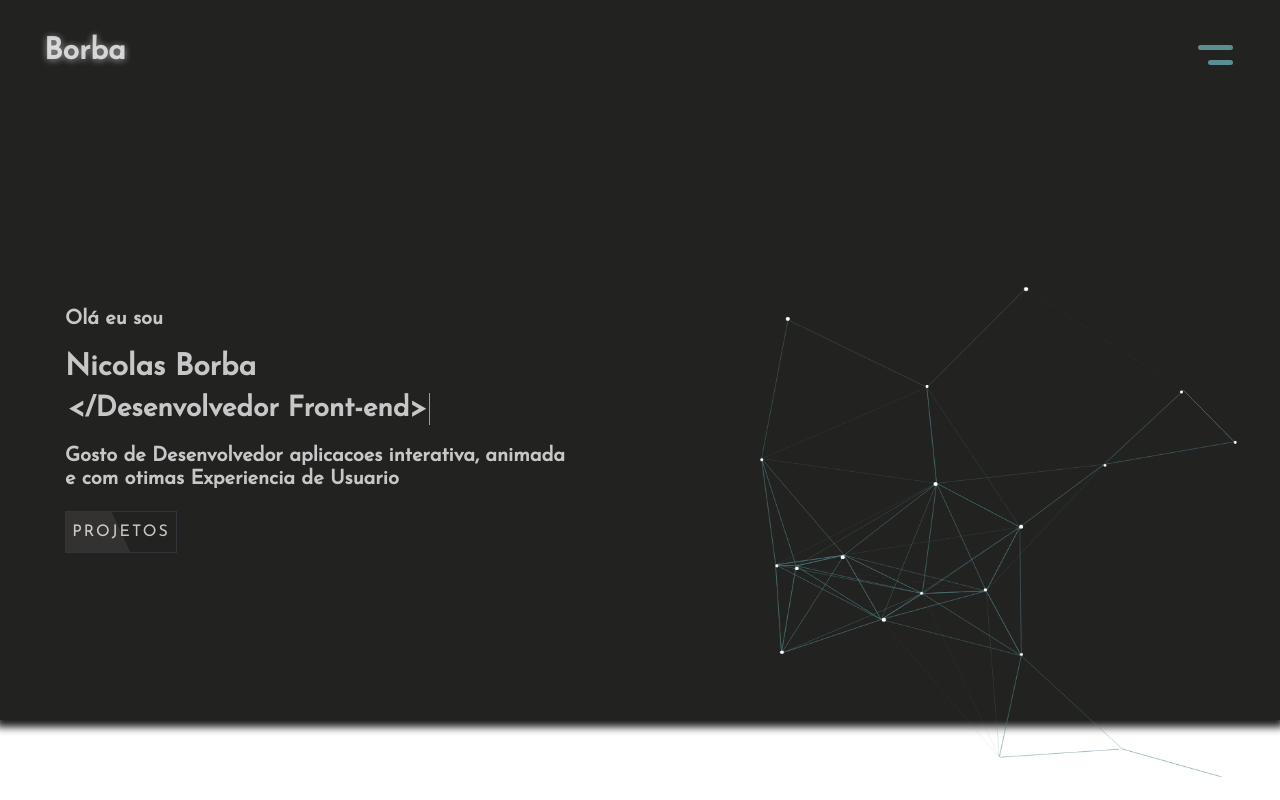
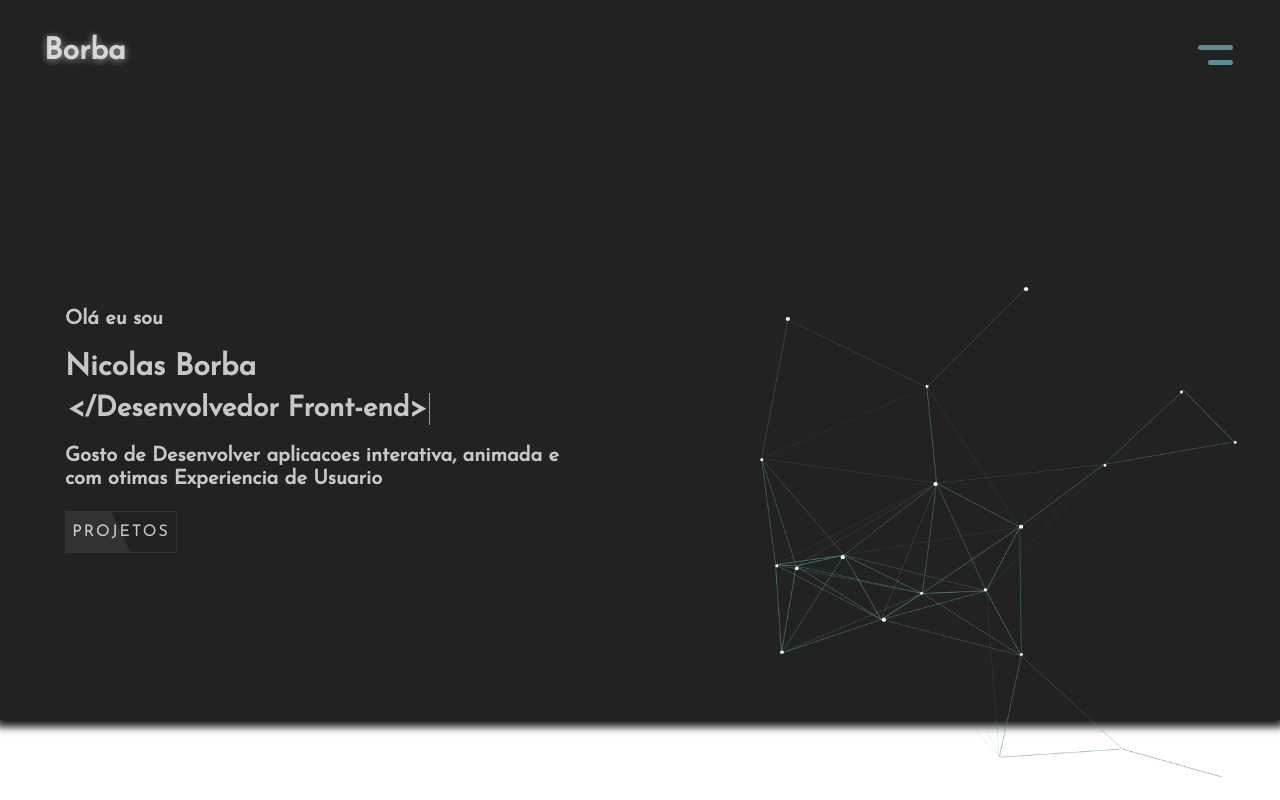
Before and after one commit to borbanicolas/portifolio-Borba-Digital, a plain HTML site: page index.html in a window 1280 px wide. Shown: the top 800 px of the page. Drawn offline with Linux system fonts and the light colour scheme.

Commit message:
correcao

```diff
--- a/index.html
+++ b/index.html
@@ -62,7 +62,7 @@
                     <p>Olá eu sou</p>
                     <h2>Nicolas Borba</h2>
                     <h1 class="line typingAnimation typing">&lt;/Desenvolvedor Front-end> </h1>
-                    <p class="p">Gosto de Desenvolvedor aplicacoes interativa, animada  e com otimas Experiencia de Usuario</p>
+                    <p class="p">Gosto de Desenvolver aplicacoes interativa, animada  e com otimas Experiencia de Usuario</p>
                     <div class="button-container">
                         <a href="#" class="button">
                             <span>Projetos</span>
```
